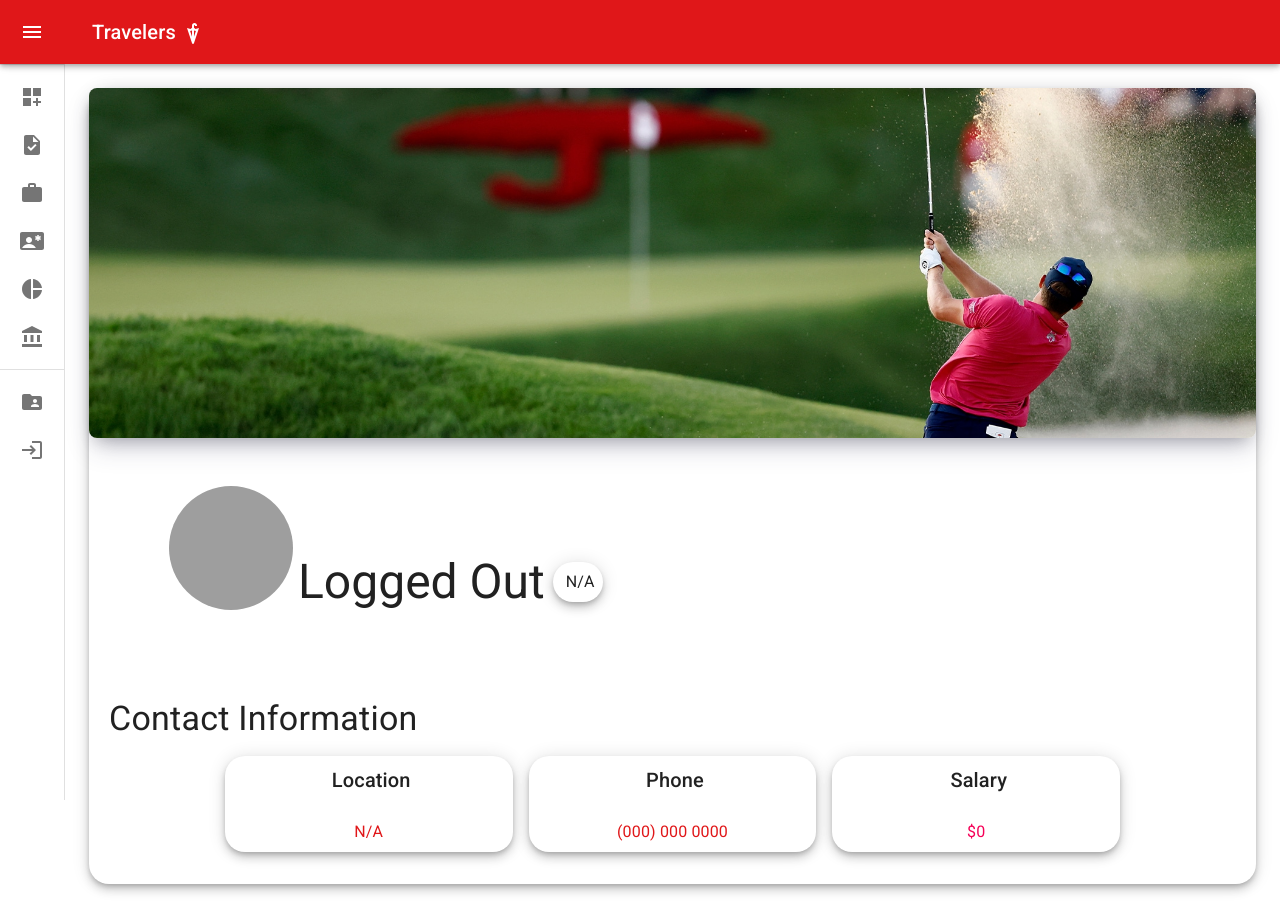
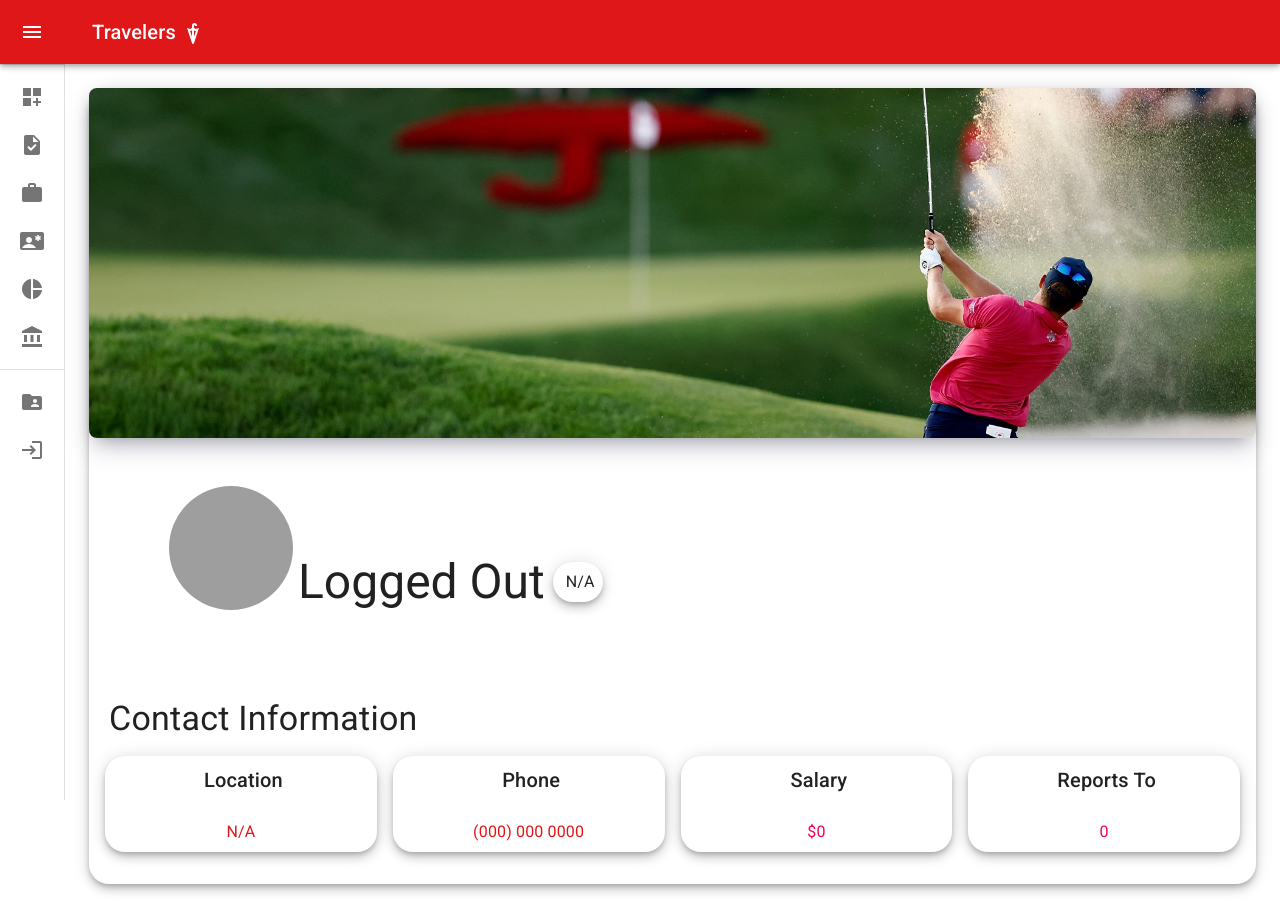
Before and after one commit to Laophy/searchable-enterprise-directory, a React (Create React App) app in the folder client/: page /account/contact in a window 1280 px wide. Built offline with nearby package versions, Linux system fonts and the light colour scheme; grey boxes are pictures that could not be loaded.

Commit message:
Update auth and contacts

```diff
--- a/client/src/components/ContactCard.js
+++ b/client/src/components/ContactCard.js
@@ -13,7 +13,10 @@ export function ContactCard({ user, self }) {
     const theme = useTheme();
 
     // Defualts
-    if(!user) {
+    if(self){
+        if(authState.userIsLoggedin){
+            user = authState;
+        }else{
             user = {
                 emp_id: 0,
                 manager_id: 0,
@@ -24,9 +27,18 @@ export function ContactCard({ user, self }) {
                 work_location: 'N/A',
                 salary: 0
             };
-    }else if (self) {
-        user = authState
         }
+    }else{
+        // When browsing another person /users/:id
+        // login data => authState
+        // user => the currently browsed user
+
+        // Looking at a random persons profile => ***, non-manager looking at profile => ***, or your are not an HR
+        if((authState.emp_id !== user.emp_id) && !(authState.emp_id === user.manager_id) && !(authState?.job_role.toLowerCase().includes('hr'))){
+            user.salary = '******';
+        }
+    }
+
 
     return (
         <Paper elevation={6} sx={{ borderRadius: 5 }}>
@@ -114,6 +126,15 @@ export function ContactCard({ user, self }) {
                             ${user?.salary}
                         </Typography>
                     </Paper>
+                    <Paper elevation={6} sx={{ borderRadius: 5, margin: 1, padding: 1, width: '25%' }}>
+                        <Typography variant="h6" style={{ paddingLeft: 5 }}>
+                            Reports To
+                        </Typography>
+                        <br/>
+                        <Typography variant="p" style={{ color: theme.palette.secondary.main }}>
+                            {user?.manager_id}
+                        </Typography>
+                    </Paper>
                 </Box>
             </Box>
         </Paper>
--- a/client/src/pages/account/Contact.js
+++ b/client/src/pages/account/Contact.js
@@ -3,7 +3,7 @@ import { ContactCard } from '../../components/ContactCard';
 export function Contact({ user, self }) {
     return (
         <div style={{ textAlign: 'center', width: '100%' }}>
-                <ContactCard user={user} self/>
+                <ContactCard user={user} self={self ? self : false}/>
         </div>
     )
 }
--- a/client/src/pages/users/User.js
+++ b/client/src/pages/users/User.js
@@ -13,6 +13,6 @@ export function User() {
     }, [id])
 
     return (
-        <ContactCard user={user}/>
+        <ContactCard user={user} />
     )
 }
```
Also changed, not shown: 2 other files (tests, documents, lock files or other folders). Lines whose indentation alone changed are shown as unchanged.
